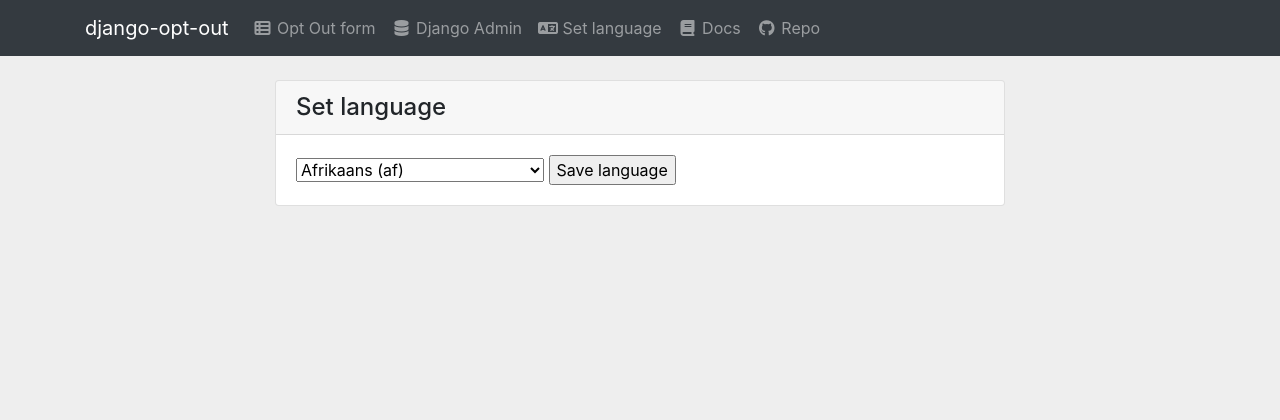
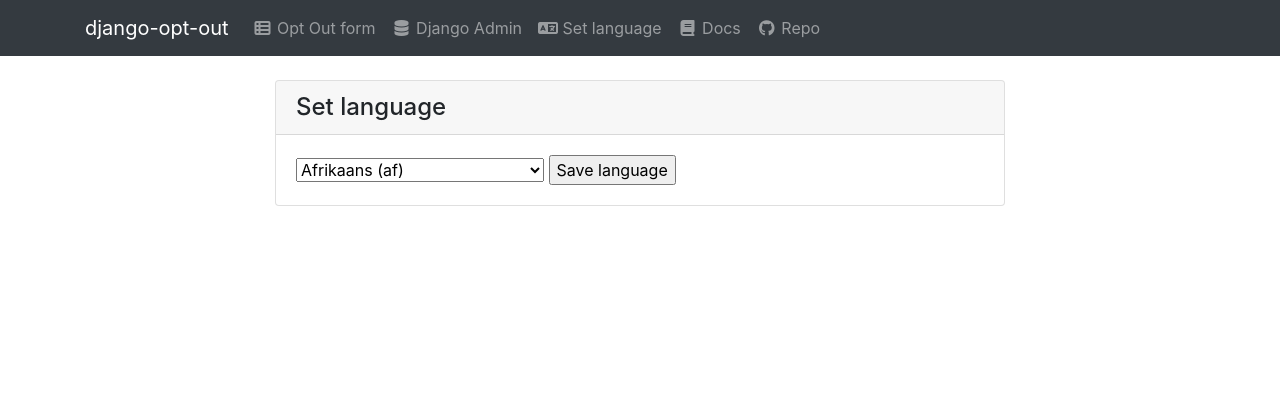
Before and after one commit to wooyek/django-opt-out, a Django app: template example_project/templates/set_language.html in a window 1280 px wide. Shown: the top 420 px of the page. Run offline with Django 3.2, Linux system fonts and the light colour scheme; the template is opened without the code that fills it, so the values that code supplies are empty; some libraries are stand-ins or nearby versions.

Commit message:
move example index url out of app

```diff
--- a/example_project/src/website/urls.py
+++ b/example_project/src/website/urls.py
@@ -18,6 +18,7 @@ from django.contrib import admin
 from django.views.generic.base import TemplateView
 
 urlpatterns = [
+    url(r'^$', TemplateView.as_view(template_name="django_opt_out/base.html")),
     url(r'^admin/', admin.site.urls),
     url(r'^i18n/', include('django.conf.urls.i18n')),
     url(r'^i18n/language', TemplateView.as_view(template_name='set_language.html'), name='language_form'),
--- a/example_project/templates/django_opt_out/base.html
+++ b/example_project/templates/django_opt_out/base.html
@@ -12,7 +12,7 @@
           crossorigin="anonymous">
     <style>
         body {
-            background-color: #EEEEEE;
+            background-color: #FFFFFF;
         }
     </style>
     <script src="https://use.fontawesome.com/900b3fb674.js"></script>
--- a/src/django_opt_out/urls.py
+++ b/src/django_opt_out/urls.py
@@ -7,7 +7,6 @@ from . import views as v
 app_name = 'django_opt_out'
 
 urlpatterns = [
-    url(r'^$', TemplateView.as_view(template_name="django_opt_out/base.html")),
     url(r'^confirm$', v.OptOutConfirm.as_view(), name='OptOutConfirm'),
     url(r'^success/(?P<pk>[\d]+)/(?P<secret>[\w]+)/(?P<email>[^/]+)$', v.OptOutSuccess.as_view(), name='OptOutSuccess'),
     url(r'^update$/(?P<pk>[\d]+)/(?P<secret>[\w]+)/(?P<email>[^/]+)$', v.OptOutUpdate.as_view(), name='OptOutUpdate'),
```
